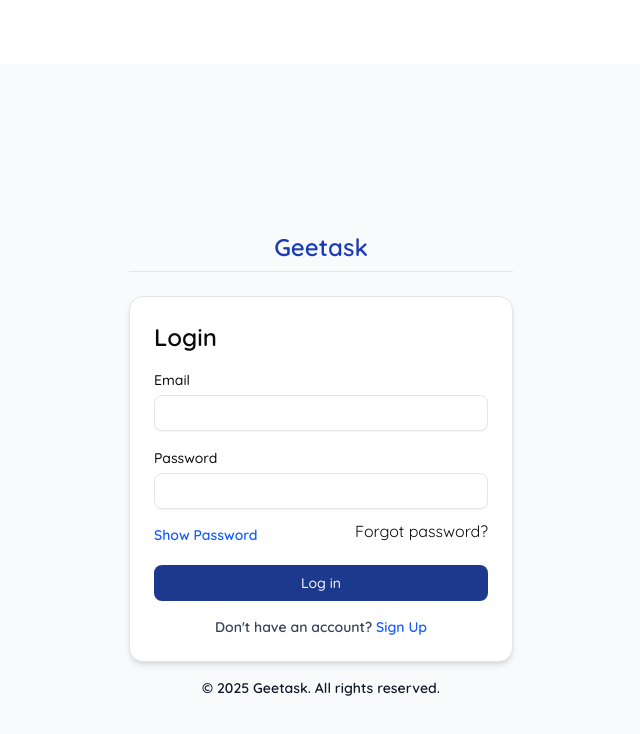
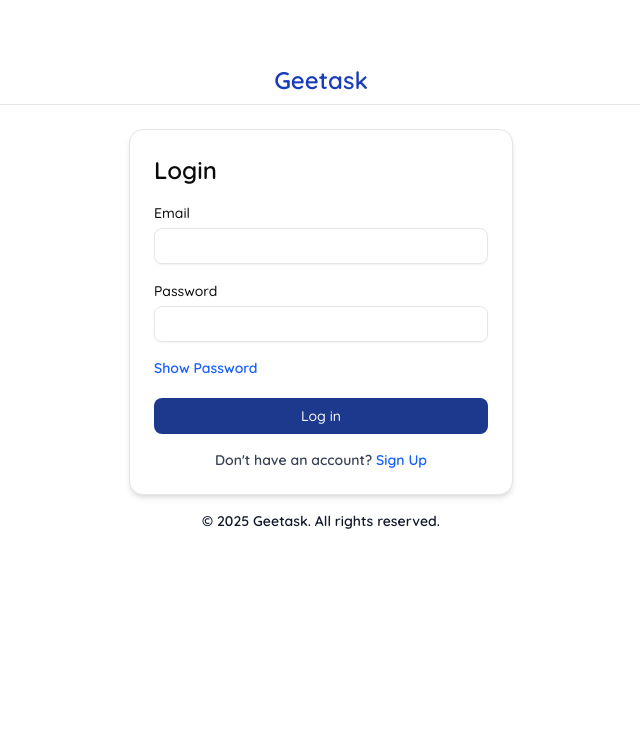
Before and after one commit to goodnessdevs/todo-app, a Next.js app: page /login in a window 1280 px wide. Shown: the top 734 px of the page, without its empty margins (319-959 px from the left). Built offline with nearby package versions, Linux system fonts and the light colour scheme.

Commit message:
Final commit

```diff
--- a/src/app/create/page.tsx
+++ b/src/app/create/page.tsx
@@ -20,6 +20,7 @@ import { CalendarIcon } from "lucide-react";
 import { Label } from "@/components/ui/label";
 import { Input } from "@/components/ui/input";
 import { useRouter } from "next/navigation";
+import confetti from "canvas-confetti";
 
 function formatDate(date: Date | undefined) {
   if (!date) return "";
@@ -43,9 +44,9 @@ export default function Create() {
   const router = useRouter();
 
   useEffect(() => {
-    const token = localStorage.getItem('token'); // or check auth context/state
+    const token = localStorage.getItem("token"); // or check auth context/state
     if (!token) {
-      router.push('/login');
+      router.push("/login");
     }
   }, []);
 
@@ -104,10 +105,15 @@ export default function Create() {
     });
 
     if (response.ok) {
-      toast.success("Task created successfully!");
       setFormData({ title: "", details: "", date: new Date() });
       setValue("");
       setDate(undefined);
+      confetti({
+        particleCount: 150,
+        spread: 100,
+        origin: { x: 0.5, y: 0.3 },
+      });
+      toast.success("Task created successfully!");
     } else {
       toast.error("Failed to create task.");
     }
--- a/src/app/login/components/LoginForm.tsx
+++ b/src/app/login/components/LoginForm.tsx
@@ -102,9 +102,6 @@ export default function LoginForm() {
               {showPassword ? "Hide Password" : "Show Password"}
             </button>
 
-            <Link href="/forgot-password" className="hover:text-blue-600">
-              Forgot password?
-            </Link>
           </div>
         </div>
 
--- a/src/app/login/page.tsx
+++ b/src/app/login/page.tsx
@@ -1,29 +1,10 @@
 import LoginForm from "@/app/login/components/LoginForm";
 import { Separator } from "@/components/ui/separator";
 
-// export default function SignInPage() {
-//   return (
-//     // <div className="h-full flex items-center justify-center p-10">
-//       <div>
-//         <h2 className="text-2xl text-center font-semibold mb-6 text-blue-800">
-//           Geetask
-//           <Separator className="mt-2" />
-//         </h2>
-
-//         <LoginForm />
-
-//         <p className="text-sm mt-4 text-center font-semibold text-gray-900">
-//           © {new Date().getFullYear()} Geetask. All rights reserved.
-//         </p>
-//       </div>
-//     // </div>
-//   );
-// }
-
 export default function SignInPage() {
   return (
-    <div className="min-h-screen flex items-center justify-center px-4 py-8 bg-gray-50">
-      <div className="w-full max-w-sm">
+    // <div className="h-full flex items-center justify-center p-10">
+      <div>
         <h2 className="text-2xl text-center font-semibold mb-6 text-blue-800">
           Geetask
           <Separator className="mt-2" />
@@ -35,6 +16,6 @@ export default function SignInPage() {
           © {new Date().getFullYear()} Geetask. All rights reserved.
         </p>
       </div>
-    </div>
+    // </div>
   );
 }
--- a/src/app/signup/components/SignupForm.tsx
+++ b/src/app/signup/components/SignupForm.tsx
@@ -8,6 +8,7 @@ import { toast } from "sonner";
 import Link from "next/link";
 import { useRouter } from "next/navigation";
 import { Loader2 } from "lucide-react";
+import confetti from "canvas-confetti";
 
 export default function SignupForm() {
   const [form, setForm] = useState({ name: "", email: "", password: "" });
@@ -37,6 +38,11 @@ export default function SignupForm() {
       if (res.ok) {
         localStorage.setItem("token", data.token);
         localStorage.setItem("user", JSON.stringify(data.user));
+        confetti({
+          particleCount: 150,
+          spread: 100,
+          origin: { x: 0.5, y: 0.3 },
+        });
         toast.success("Signup successful!");
         router.push("/");
       } else {
```
